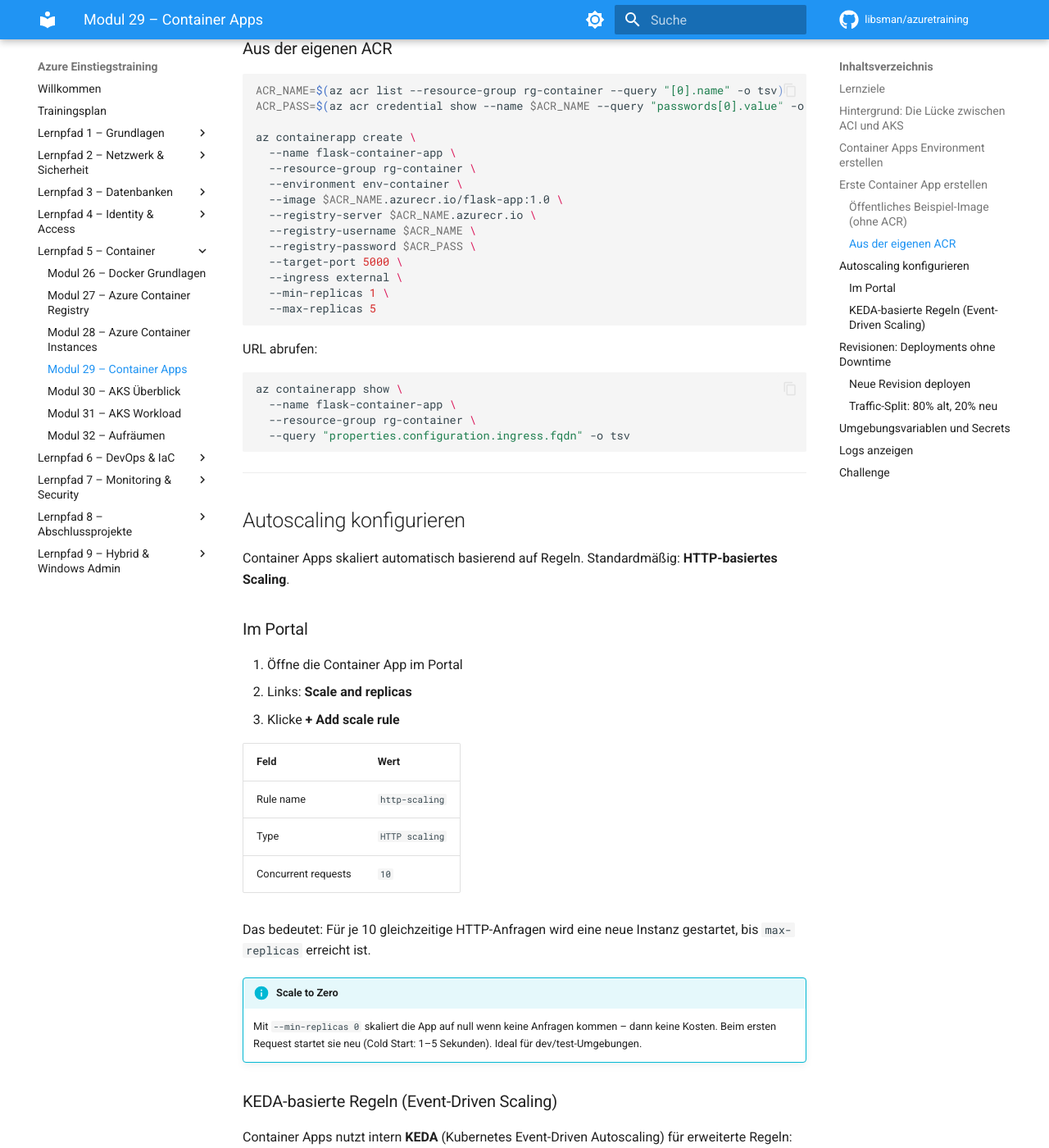
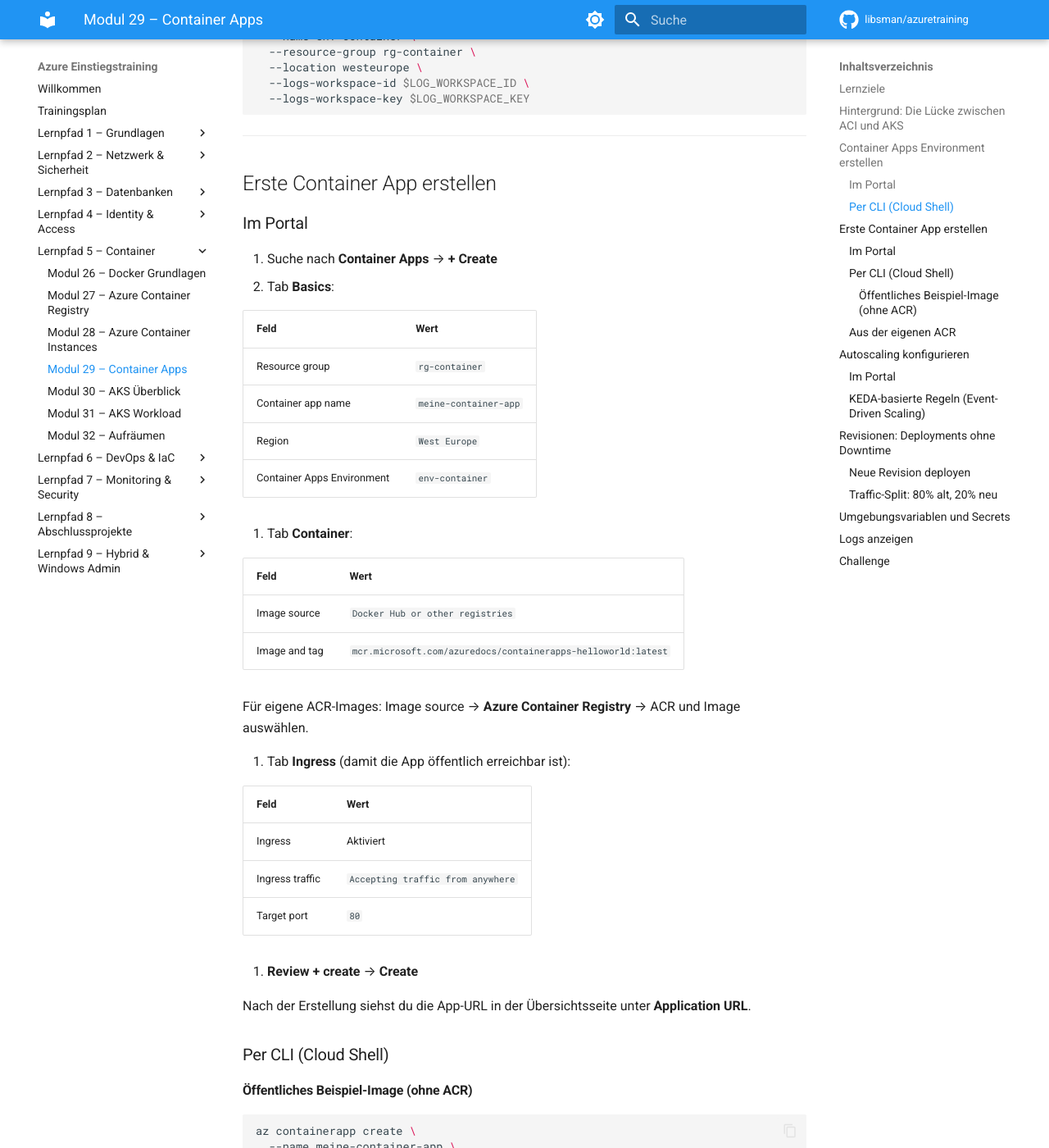
Before and after one commit to libsman/azuretraining, an MkDocs documentation site: the page built from docs/modul-29-containerapps.md, in a window 1280 px wide and 1400 px high, scrolled down 2112 px. Shown: the whole window at 82% size. Built offline with MkDocs 1.6.1 and Material for MkDocs 9.7.7, drawn with Linux system fonts in a browser that asks for light colours; comment, search, counter and statistics services are not loaded; some of the changed text lies outside the part shown.

Commit message:
einige Module zu CLI-lastig.

````diff
--- a/docs/modul-29-containerapps.md
+++ b/docs/modul-29-containerapps.md
@@ -41,6 +41,22 @@
 
 Container Apps laufen in einer **Environment** (Laufzeitumgebung, geteilt über mehrere Container Apps):
 
+### Im Portal
+
+1. Suche nach **Container Apps** → **+ Create**
+2. Im Schritt **Basics**: Resource group `rg-container`, App name und Region auswählen
+3. Im Schritt **Container**: Image-Quelle und Konfiguration angeben
+4. Eine neue **Environment** wird beim ersten Mal automatisch im Assistenten erstellt:
+   - Klicke auf **Create new** neben dem Environment-Feld
+   - Name: `env-container`, Region: `West Europe`
+   - Logs: **Azure Log Analytics** → **Create new** (Portal erstellt automatisch einen Workspace)
+   - **Create** bestätigen
+
+!!! tip "Environment wiederverwenden"
+    Wenn die Environment einmal erstellt ist, wählst du sie bei jeder weiteren Container App einfach aus dem Dropdown aus.
+
+### Per CLI (Cloud Shell)
+
 ```bash
 # Log Analytics Workspace für Logs
 az monitor log-analytics workspace create \
@@ -70,7 +86,42 @@
 
 ## Erste Container App erstellen
 
-### Öffentliches Beispiel-Image (ohne ACR)
+### Im Portal
+
+1. Suche nach **Container Apps** → **+ Create**
+2. Tab **Basics**:
+
+| Feld | Wert |
+|------|------|
+| Resource group | `rg-container` |
+| Container app name | `meine-container-app` |
+| Region | `West Europe` |
+| Container Apps Environment | `env-container` |
+
+3. Tab **Container**:
+
+| Feld | Wert |
+|------|------|
+| Image source | `Docker Hub or other registries` |
+| Image and tag | `mcr.microsoft.com/azuredocs/containerapps-helloworld:latest` |
+
+Für eigene ACR-Images: Image source → **Azure Container Registry** → ACR und Image auswählen.
+
+4. Tab **Ingress** (damit die App öffentlich erreichbar ist):
+
+| Feld | Wert |
+|------|------|
+| Ingress | Aktiviert |
+| Ingress traffic | `Accepting traffic from anywhere` |
+| Target port | `80` |
+
+5. **Review + create** → **Create**
+
+Nach der Erstellung siehst du die App-URL in der Übersichtsseite unter **Application URL**.
+
+### Per CLI (Cloud Shell)
+
+#### Öffentliches Beispiel-Image (ohne ACR)
 
 ```bash
 az containerapp create \
````
Also changed, not shown: docs/modul-28-aci.md (+30 -0 lines), docs/modul-48-azure-files.md (+34 -2 lines).
